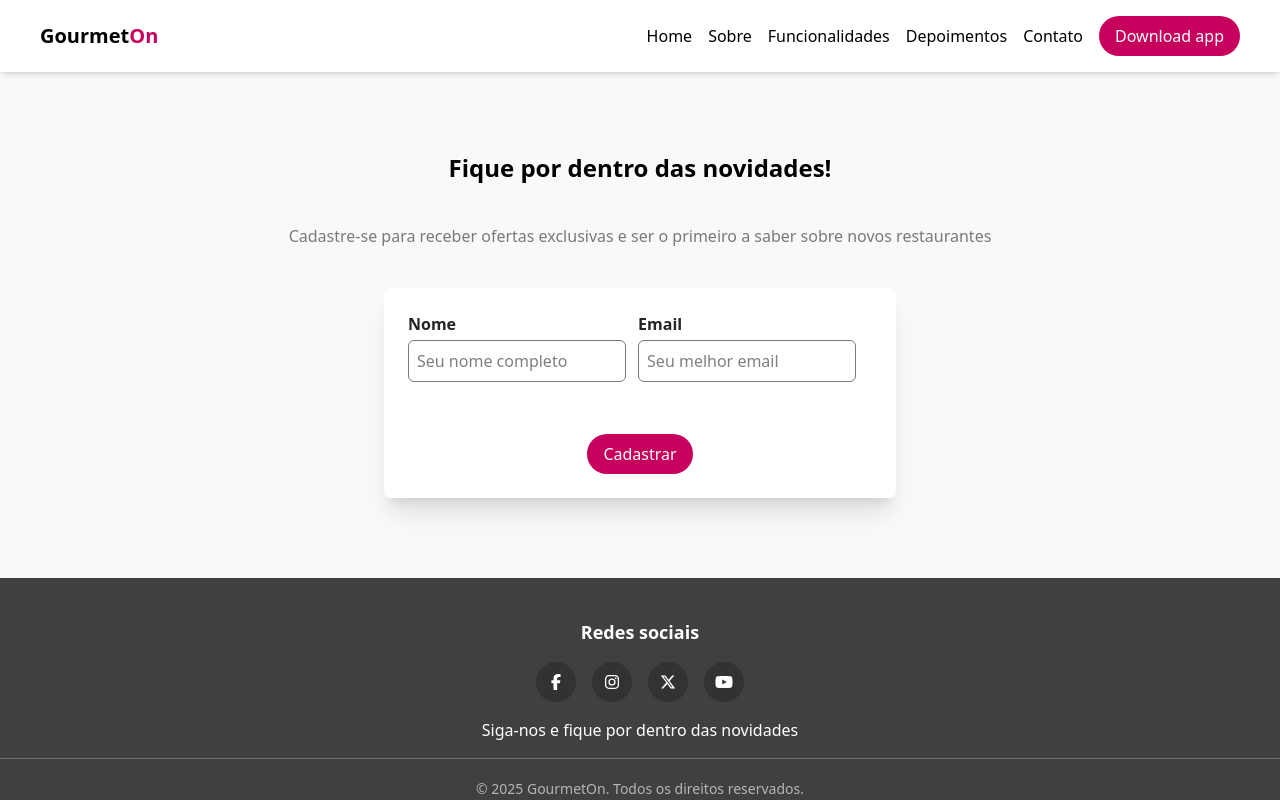
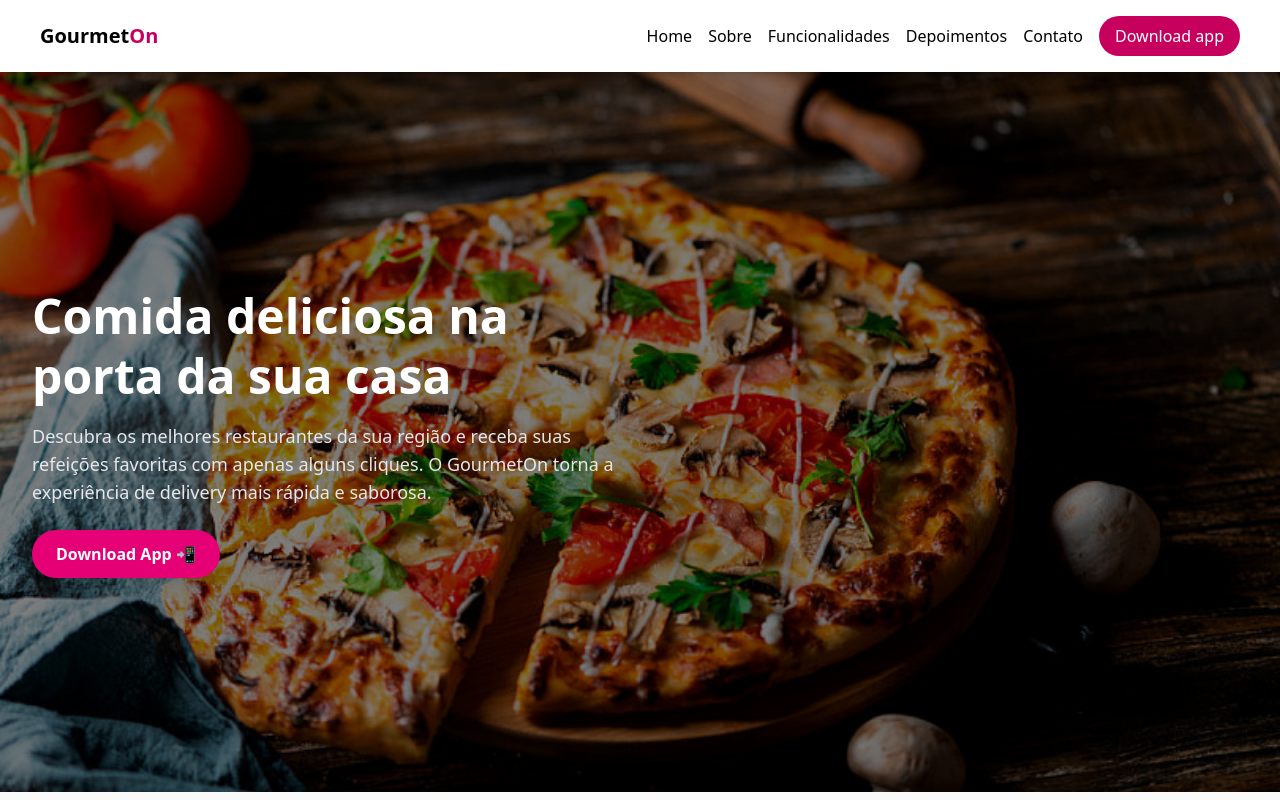
Before and after one commit to GBorghi05/App-de-alimento, a React (Vite) app: page / in a window 1280 px wide. Shown: the top 800 px of the page. Built offline with nearby package versions, Linux system fonts and the light colour scheme.

Commit message:
hero section

```diff
--- a/src/App.jsx
+++ b/src/App.jsx
@@ -1,11 +1,13 @@
 import Header from "./componentes/Header";
 import Form from "./componentes/Form";
 import Footer from "./componentes/Footer";
+import Hs from "./componentes/Hs";
 
 export default function App() {
   return (
     <div>
       <Header />
+      <Hs />
       <Form />
       <Footer />
     </div>
--- a/src/componentes/Hs.jsx
+++ b/src/componentes/Hs.jsx
@@ -0,0 +1,32 @@
+export default function Hs() {
+  const handleDownload = () => {
+    alert("✅ Aplicativo instalado com sucesso!");
+  };
+
+  return (
+    <section
+      className="relative bg-cover bg-center h-[90vh] flex items-center"
+      style={{ backgroundImage: "url('/src/assets/bg-food.jpg')" }}
+    >
+      <div className="absolute inset-0 bg-black/50"></div>
+
+      <div className="relative z-10 max-w-2xl px-8 text-white">
+        <h1 className="text-4xl md:text-5xl font-bold leading-tight mb-4">
+          Comida deliciosa na <br /> porta da sua casa
+        </h1>
+        <p className="mb-6 text-lg text-gray-200">
+          Descubra os melhores restaurantes da sua região e receba suas
+          refeições favoritas com apenas alguns cliques. O GourmetOn torna a
+          experiência de delivery mais rápida e saborosa.
+        </p>
+
+        <button
+          onClick={handleDownload}
+          className="bg-pink-600 hover:bg-pink-700 px-6 py-3 rounded-full font-semibold shadow-lg transition"
+        >
+          Download App 📲
+        </button>
+      </div>
+    </section>
+  );
+}
```
Also changed, not shown: src/assets/bg-food.jpg (added).
